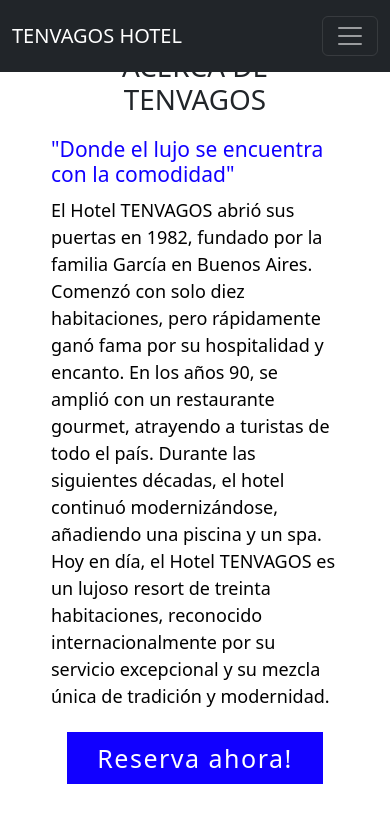
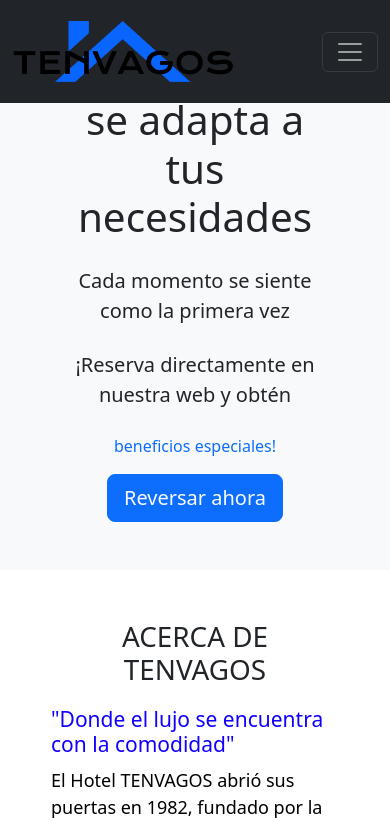
Before and after one commit to Tenvagos/tenvagos-1, a Python web app: template frontend/templates/home.html in a window 390 px wide; the page is wider, and only the part inside the window is pictured. Shown: the top 818 px of that part. Run offline with Jinja, Linux system fonts and the light colour scheme; the template is opened without the code that fills it, so the values that code supplies are empty.

Commit message:
FRT - 03.01
- Se agrega un banner estático.
- Se agrega logo dentro de la Navbar.

```diff
--- a/frontend/templates/home.html
+++ b/frontend/templates/home.html
@@ -5,9 +5,11 @@
     <meta name="viewport" content="width=device-width, initial-scale=1.0">
     <link rel="stylesheet" type="text/css" href="../static/Styles/style.css">
     <script src="https://ajax.googleapis.com/ajax/libs/jquery/3.7.1/jquery.min.js"></script>
+    <!--CSS BOOTSTRAP-->
     <link href="https://cdn.jsdelivr.net/npm/bootstrap@5.3.3/dist/css/bootstrap.min.css" rel="stylesheet" integrity="sha384-QWTKZyjpPEjISv5WaRU9OFeRpok6YctnYmDr5pNlyT2bRjXh0JMhjY6hW+ALEwIH" crossorigin="anonymous">
+    <!--ICONOS BOOTSTRAP-->
     <link rel="stylesheet" href="https://cdn.jsdelivr.net/npm/bootstrap-icons@1.11.3/font/bootstrap-icons.min.css">
-    <title>Home</title>
+    <title>TENVAGOS</title>
 </head>
 <body>
 
@@ -16,7 +18,9 @@
         <!--NAVBAR-->
         <nav class="navbar navbar-expand-lg bg-dark navbar-dark py-3 fixed-top">
             <div class="container">
-              <a href="#" class="navbar-brand">TENVAGOS HOTEL</a>
+              <a href="#" class="navbar-brand">
+                <img src="../static/img/LOGO.png" alt="TENVAGOS">
+              </a>
               <button
                 class="navbar-toggler"
                 type="button"
@@ -53,6 +57,37 @@
               </div>
             </div>
         </nav>
+            <!--SECCION INTRO-->
+        <section class="bg-light text-dark p-5 text-center text-sm-start">
+            <div class="container">
+                <div class="d-sm-flex align-items-center justify-content-between">
+                    <div>
+                        <h1 class="display-2">
+                            Un hotel que se adapta a tus necesidades
+                            <!--<div class="text-success">Looking Back</div>-->
+                        </h1>
+                        <p class="lead my-4">Cada momento se siente como la primera vez</p>
+                        <p class="lead my-4">¡Reserva directamente en nuestra web y obtén
+                            <div class="text-primary">beneficios especiales!</div>
+                        </p>
+                        <button
+                            class="btn btn-primary btn-lg"
+                            data-bs-toggle="modal"
+                            data-bs-target="#reservar"
+                        >
+                            <a class="nav-link text-light" href="">
+                                <i class=></i> Reversar ahora
+                            </a>
+                        </button>
+                    </div>
+                    <img
+                        class="img-fluid w-50 d-none d-sm-block"
+                        src="../static/img/PORTADA.png"
+                        alt=""
+                    />
+                </div>
+            </div>
+        </section>
     </div>
     <!--Sobre Nosotros-->
 
```
